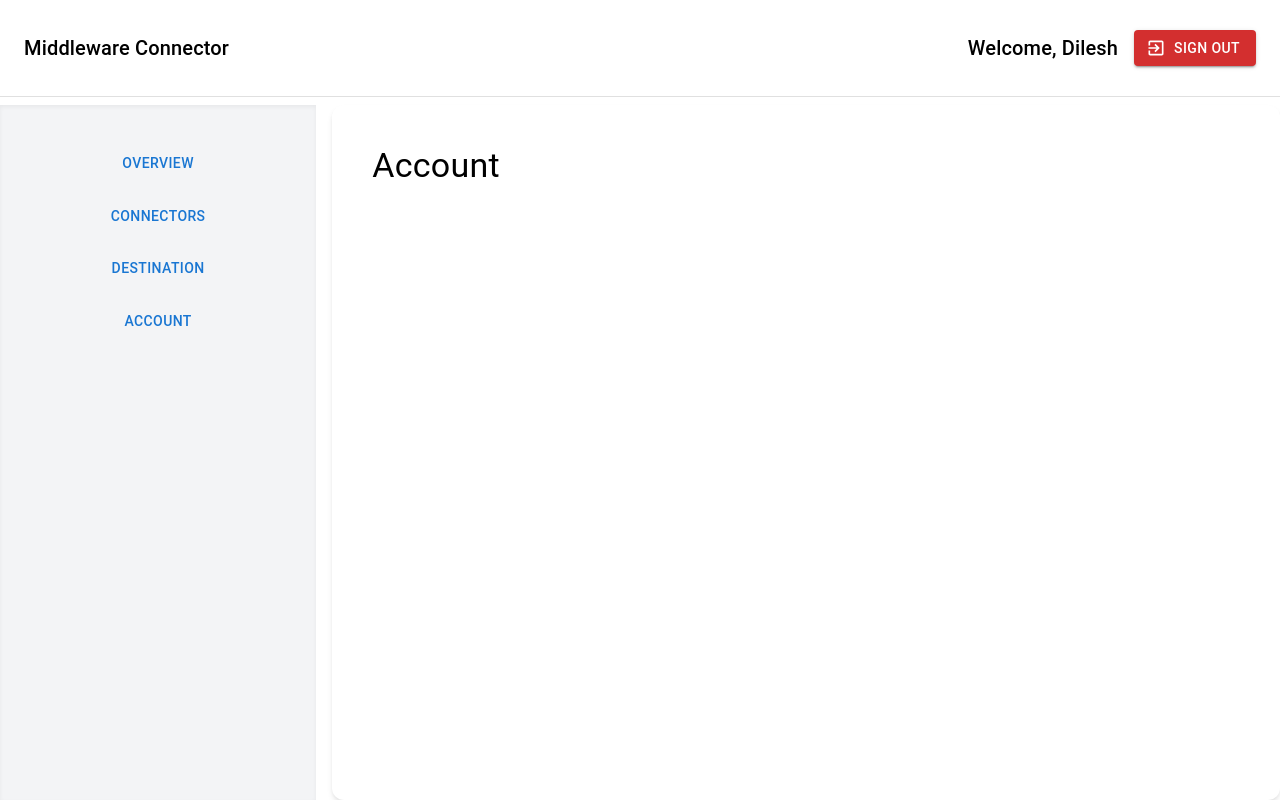
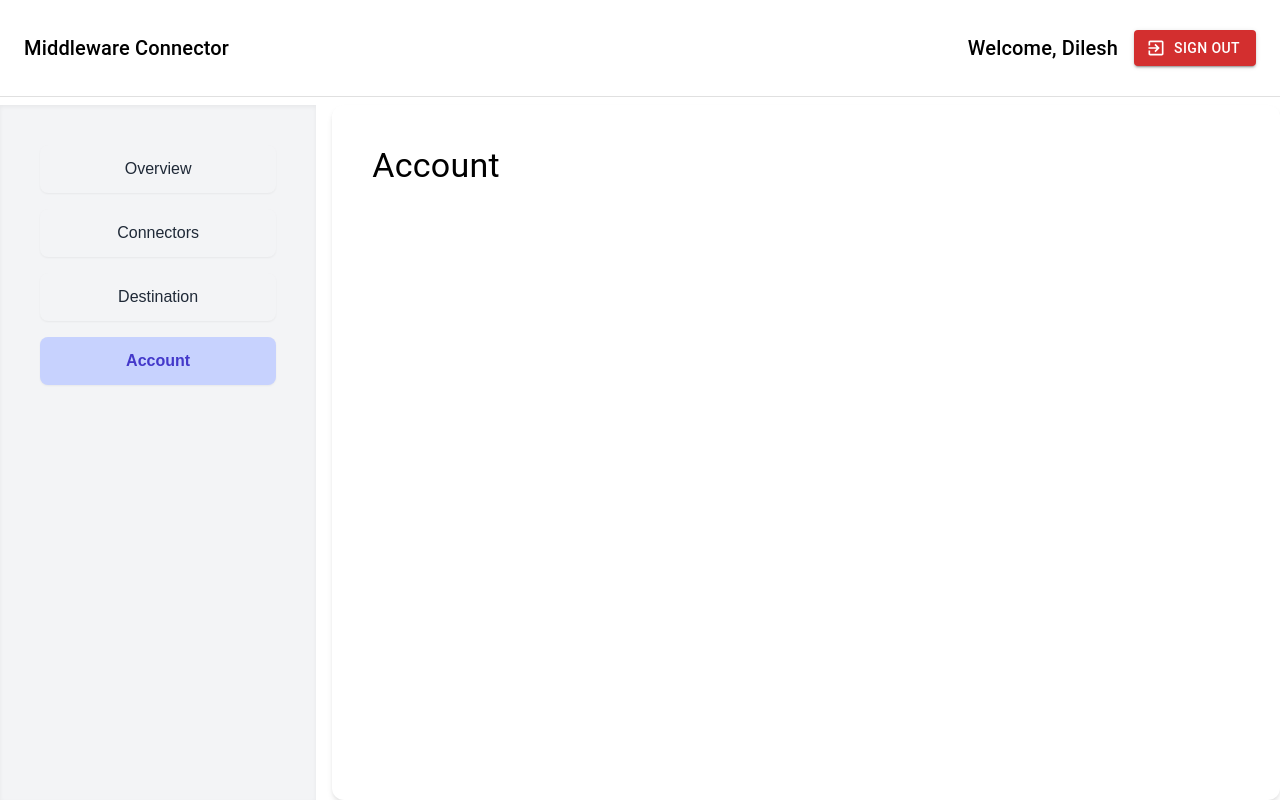
Before and after one commit to thilina4321/lakshitha, a Next.js app: page /dashboard/account in a window 1280 px wide. Built offline with nearby package versions, Linux system fonts and the light colour scheme; sample sign-in values are in the browser's storage.

Commit message:
check with this

```diff
--- a/src/pages/dashboard/index.tsx
+++ b/src/pages/dashboard/index.tsx
@@ -101,7 +101,7 @@ const DashboardLayout: React.FC<{ children: React.ReactNode }> = ({ children })
       {/* Close button for the drawer on mobile */}
       {isMobile && (
         <div className="flex justify-center items-center">
-          <Typography variant="body1" className="text-gray-900 mb-4 flex-1 ">
+          <Typography variant="h6" className="text-gray-900 mb-4 flex-1 ">
             Welcome, Dilesh
           </Typography>
 
@@ -113,18 +113,22 @@ const DashboardLayout: React.FC<{ children: React.ReactNode }> = ({ children })
 
       {/* Tabs */}
       {tabs.map((tab) => (
-        <Button
+        <div
           key={tab.name}
           onClick={() => handleTabClick(tab.path)}
-          className={`w-full text-left py-3 px-6 rounded-lg transition-all duration-200 ${
-            router?.pathname?.startsWith(tab.path)
-              ? "bg-indigo-100 text-indigo-600 font-bold !important" // Adding !important to ensure styles apply
-              : "bg-gray-100 text-gray-800 hover:bg-gray-200"
-          } shadow-sm`}
-          disableElevation
+          className={`w-full flex justify-center text-left py-3 px-6 rounded-lg transition-all duration-200 shadow-sm cursor-pointer ${
+            !router?.pathname?.startsWith(tab.path)
+              ? "bg-gray-100 text-gray-800 hover:bg-gray-200"
+              : ""
+          }`}
+          style={{
+            backgroundColor: router?.pathname?.startsWith(tab.path) ? "#c7d2fe" : "", // Tailwind bg-indigo-100 color in hex
+            color: router?.pathname?.startsWith(tab.path) ? "#4338ca" : "", // Tailwind text-indigo-600 color in hex
+            fontWeight: router?.pathname?.startsWith(tab.path) ? "bold" : "normal",
+          }}
         >
           {tab.name}
-        </Button>
+        </div>
       ))}
 
       {isMobile && (
@@ -191,7 +195,14 @@ const DashboardLayout: React.FC<{ children: React.ReactNode }> = ({ children })
       {/* Sidebar and Content Layout */}
       <Box className="flex flex-1">
         {/* Drawer for mobile */}
-        <Drawer anchor="left" open={drawerOpen} onClose={() => setDrawerOpen(false)}>
+        <Drawer
+          PaperProps={{
+            className: isMobile ? "w-full" : "w-1/4", // Full width for mobile, partial width for desktop
+          }}
+          anchor="left"
+          open={drawerOpen}
+          onClose={() => setDrawerOpen(false)}
+        >
           {SidebarContent}
         </Drawer>
 
```
